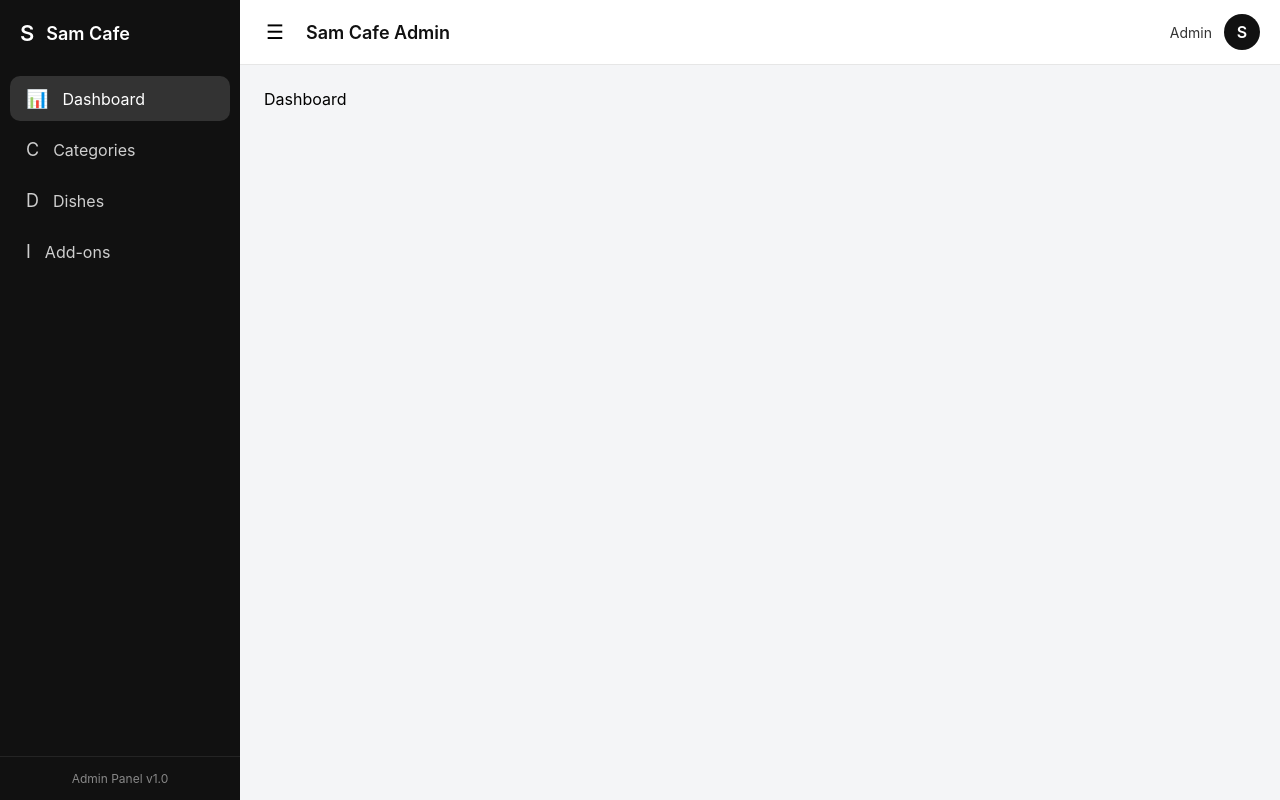
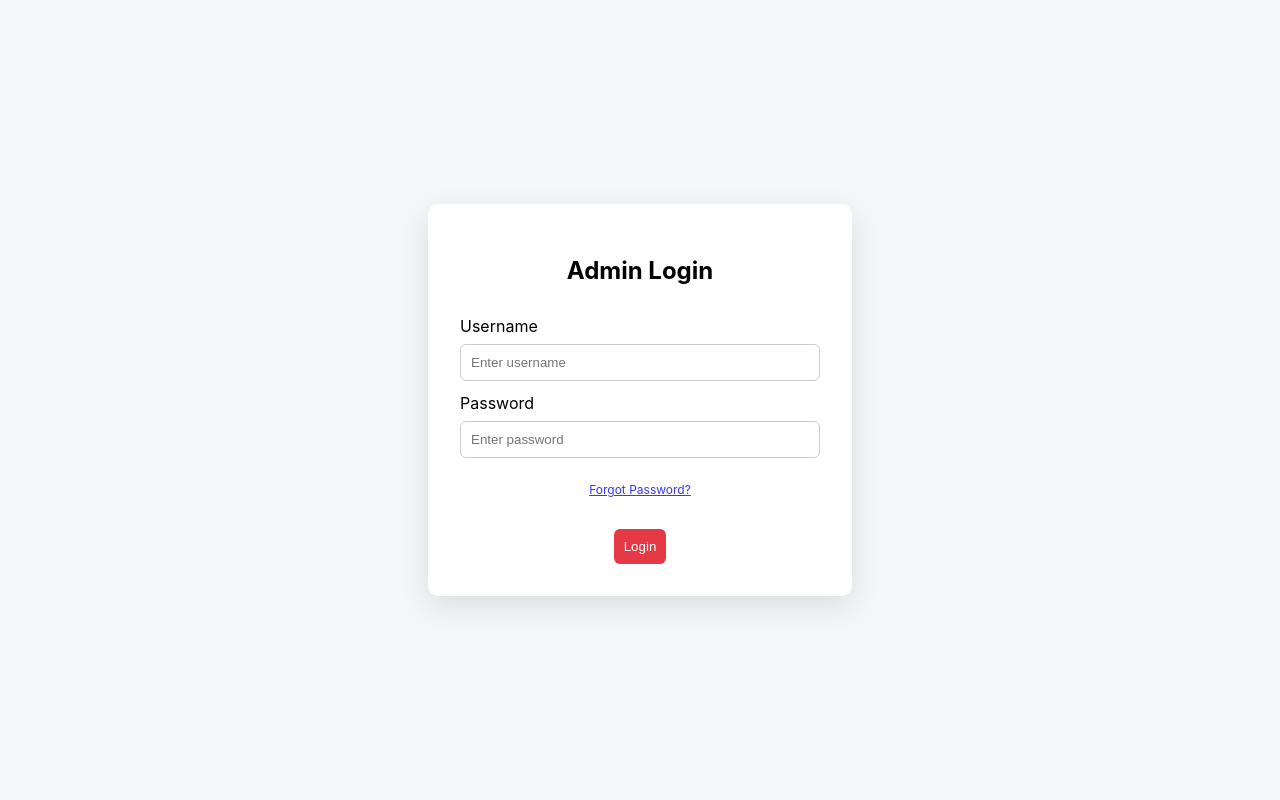
Before and after one commit to mohamedaskhardeenbava-debug/sam-cafe-admin, a React (Create React App) app: page / in a window 1280 px wide. Built offline with nearby package versions, Linux system fonts and the light colour scheme.

Commit message:
Update UI and logic

```diff
--- a/src/App.js
+++ b/src/App.js
@@ -1227,7 +1227,7 @@ import Login from "./pages/Login";
 import "./App.css";
 
 function App() {
-  const [isAuthenticated, setIsAuthenticated] = useState(true);
+  const [isAuthenticated, setIsAuthenticated] = useState(false);
   const [isSidebarOpen, setIsSidebarOpen] = useState(true);
 
   const [adminData, setAdminData] = useState({
@@ -2281,7 +2281,11 @@ function App() {
         <Topbar
           isSidebarOpen={isSidebarOpen}
           setIsSidebarOpen={setIsSidebarOpen}
+          isAuthenticated={isAuthenticated}
+          setIsAuthenticated={setIsAuthenticated}
+
         />
+
 
         {/* PAGE CONTENT */}
         <div className="page">
--- a/src/components/layout/Topbar.js
+++ b/src/components/layout/Topbar.js
@@ -49,9 +49,11 @@
 
 import "./Topbar.css";
 import { useState, useEffect } from "react";
+import { useNavigate } from "react-router-dom";
 
-const Topbar = ({ isSidebarOpen, setIsSidebarOpen }) => {
+const Topbar = ({ isSidebarOpen, setIsSidebarOpen, isAuthenticated, setIsAuthenticated }) => {
   const [scrolled, setScrolled] = useState(false);
+  const navigate = useNavigate();
 
   useEffect(() => {
     const scrollContainer = document.querySelector(".main-content");
@@ -75,6 +77,10 @@ const Topbar = ({ isSidebarOpen, setIsSidebarOpen }) => {
     }
   };
 
+  const handleLogout = () => {
+    setIsAuthenticated(false)
+  };
+
   return (
     <div className={`topbar ${scrolled ? "topbar-scrolled" : ""}`}>
       <div className="topbar-left">
@@ -90,6 +96,10 @@ const Topbar = ({ isSidebarOpen, setIsSidebarOpen }) => {
       </div>
 
       <div className="topbar-right">
+        <button className="logout-btn" onClick={handleLogout}>
+          Logout
+        </button>
+
         <span className="admin-name">Admin</span>
         <div className="admin-avatar">S</div>
       </div>
--- a/src/pages/Login.css
+++ b/src/pages/Login.css
@@ -47,11 +47,16 @@
   text-align: center;
 }
 
-.login-card p {
+.forgot {
   font-size: 12px;
   text-decoration: underline;
   color: rgb(54, 54, 255);
   cursor: pointer;
+}
+
+.error-text {
+  color: #e63946;
+  margin: 0;
 }
 
 .username-section {
@@ -73,3 +78,19 @@
   box-sizing: border-box;
   margin-top: 8px;
 }
+
+.logout-btn {
+  background: transparent;
+  border: 1px solid #e53935;
+  color: #e53935;
+  padding: 6px 12px;
+  border-radius: 6px;
+  cursor: pointer;
+  font-weight: 500;
+  margin-right: 12px;
+}
+
+.logout-btn:hover {
+  background: #e53935;
+  color: #fff;
+}
--- a/src/pages/Login.js
+++ b/src/pages/Login.js
@@ -47,17 +47,29 @@
 
 // export default Login;
 
+import { useState } from "react";
 import { useNavigate } from "react-router-dom";
 import "./Login.css";
+
+const ADMIN_EMAIL = "admin@samcafe.com";
+const ADMIN_PASSWORD = "admin123";
 
 const Login = ({ onLogin }) => {
   const navigate = useNavigate();
 
+  const [email, setEmail] = useState("");
+  const [password, setPassword] = useState("");
+  const [error, setError] = useState("");
+
   const handleSubmit = (e) => {
     e.preventDefault();
 
-    onLogin();                // set auth flag in App.js
-    navigate("/", { replace: true });
+    if (email === ADMIN_EMAIL && password === ADMIN_PASSWORD) {
+      onLogin();
+      navigate("/", { replace: true });
+    } else {
+      setError("Invalid username or password");
+    }
   };
 
   return (
@@ -70,6 +82,8 @@ const Login = ({ onLogin }) => {
           <input
             type="email"
             placeholder="Enter username"
+            value={email}
+            onChange={(e) => setEmail(e.target.value)}
             required
           />
         </div>
@@ -79,11 +93,15 @@ const Login = ({ onLogin }) => {
           <input
             type="password"
             placeholder="Enter password"
+            value={password}
+            onChange={(e) => setPassword(e.target.value)}
             required
           />
         </div>
 
-        <p className="forgot-password">Forgot password?</p>
+        <p className="forgot">Forgot Password?</p>
+
+        {error && <p className="error-text">{error}</p>}
 
         <button type="submit">Login</button>
       </form>
```
